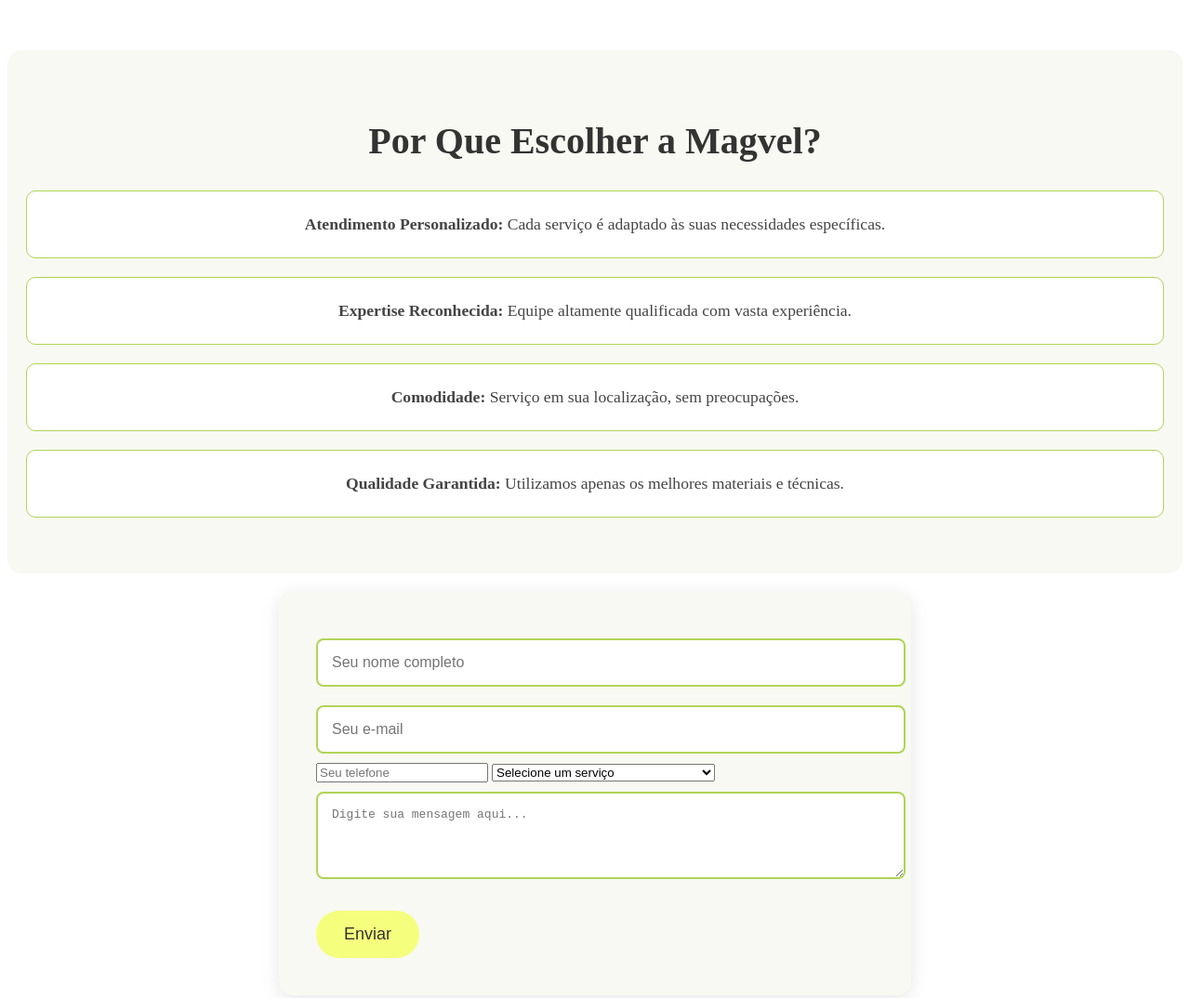
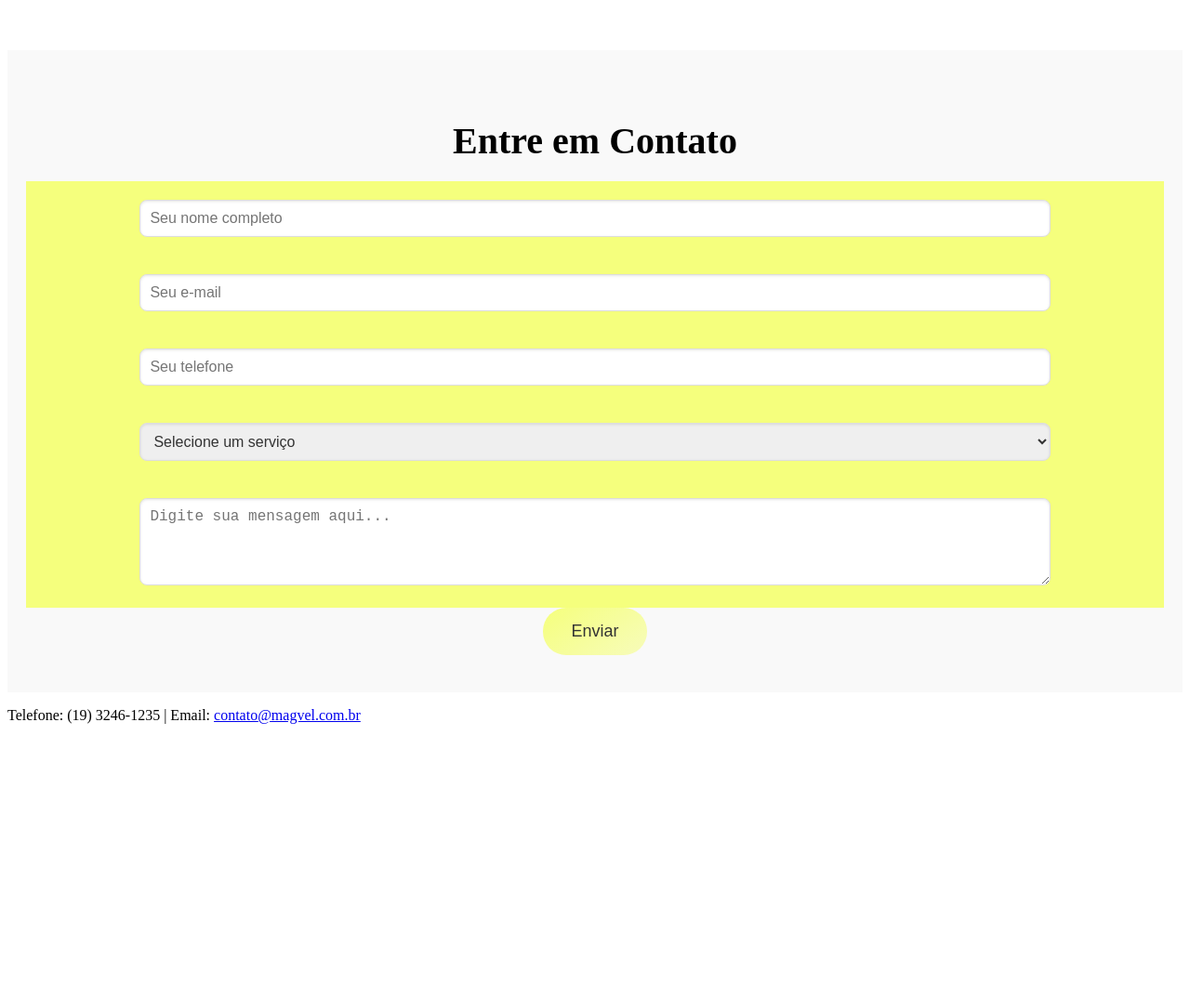
Before and after one commit to Ikaterin-crtl/LandingPageMagvel, a plain HTML site: page index.html in a window 1280 px wide. Shown: the part 1800-2874 px from the top of the page at 93% size. After the commit the page ends 2595 px from the top, so only its background shows below. Drawn offline with Linux system fonts and the light colour scheme.

Commit message:
commit formulario

```diff
--- a/index.html
+++ b/index.html
@@ -63,32 +63,21 @@
         </div>
     </div>
 
-    <!-- Seção de Benefícios -->
-<section class="benefits">
-    <h2>Por Que Escolher a Magvel?</h2>
-    <ul>
-        <li>
-            <strong>Atendimento Personalizado:</strong> Cada serviço é adaptado às suas necessidades específicas.
-        </li>
-        <li>
-            <strong>Expertise Reconhecida:</strong> Equipe altamente qualificada com vasta experiência.
-        </li>
-        <li>
-            <strong>Comodidade:</strong> Serviço em sua localização, sem preocupações.
-        </li>
-        <li>
-            <strong>Qualidade Garantida:</strong> Utilizamos apenas os melhores materiais e técnicas.
-        </li>
-    </ul>
-</section>
-
    <!-- Seção do Formulário -->
 <section class="contact-form-section" id="formulario">
+    <h2>Entre em Contato</h2>
     <div class="contact-form-container">
         <form id="maintenanceForm" class="contact-form" method="POST" action="process_form.php">
+            <div class="form-field">
                 <input type="text" id="name" name="name" required placeholder="Seu nome completo">
+            </div>
+            <div class="form-field">
                 <input type="email" id="email" name="email" required placeholder="Seu e-mail">
+            </div>
+            <div class="form-field">
                 <input type="tel" id="phone" name="phone" required placeholder="Seu telefone" maxlength="15">
+            </div>
+            <div class="form-field">
                 <select id="service" name="service" required>
                     <option value="" disabled selected>Selecione um serviço</option>
                     <option value="Manutenção Preventiva">Manutenção Preventiva</option>
@@ -100,16 +89,19 @@
                     <option value="Manutenção em Freios e Suspensão">Manutenção em Freios e Suspensão</option>
                     <option value="Troca de Pneus">Troca de Pneus</option>
                 </select>
+            </div>
+            <div class="form-field">
                 <textarea id="message" name="message" rows="4" required placeholder="Digite sua mensagem aqui..."></textarea>
+            </div>
             <button type="submit" class="cta-button">Enviar</button>
         </form>
-            <div id="feedbackMessage" style="display:none; margin-top: 10px;"></div> <!-- Mensagem de feedback -->
+        <div id="feedbackMessage" style="display:none; margin-top: 10px;"></div>
     </div>
 </section>
 
     <!-- Rodapé -->
     <footer class="footer">
-        <p>Telefone: (19) 3246-1235 | Email: contato@magvel.com.br</p>
+        <p>Telefone: (19) 3246-1235 | Email: <a href="mailto:contato@magvel.com.br">contato@magvel.com.br</a></p>
     </footer>
 
     <script src="script.js"></script>
--- a/script.js
+++ b/script.js
@@ -1,69 +1,132 @@
 document.addEventListener("DOMContentLoaded", function () {
     const servicosSection = document.getElementById('servicos');
     const quadrados = document.querySelectorAll('.quadrado');
+    const form = document.querySelector('.contact-form');
+    const fields = document.querySelectorAll('.form-field');
+    const phoneInput = document.getElementById('phone');
+    let currentFieldIndex = 0;
 
     const colors = ['green-lime', 'dark-gray', 'dark-gray', 'green-lime', 'green-lime', 'dark-gray'];
     let currentIndex = 0;
     let intervalId;
 
+    // Efeito dos quadrados
     const resetQuadrados = () => {
-        // Reseta todos os quadrados para a cor original (off-white)
         quadrados.forEach(quadrado => {
             quadrado.classList.remove('green-lime', 'dark-gray', 'active');
         });
     };
 
     const activateQuadrados = () => {
-        // Ativa a cor escondida do quadrado atual
         quadrados[currentIndex].classList.add(colors[currentIndex]);
-        quadrados[currentIndex].classList.add('active'); // Adiciona classe active
+        quadrados[currentIndex].classList.add('active');
 
-        // Desativa o quadrado anterior
         if (currentIndex > 0) {
             quadrados[currentIndex - 1].classList.remove(colors[currentIndex - 1]);
-            quadrados[currentIndex - 1].classList.remove('active'); // Remove a classe active
+            quadrados[currentIndex - 1].classList.remove('active');
         } else {
-            // Se for o primeiro quadrado, apenas remove a classe do último
             quadrados[quadrados.length - 1].classList.remove(colors[quadrados.length - 1]);
             quadrados[quadrados.length - 1].classList.remove('active');
         }
 
         currentIndex++;
 
-        // Reinicia o índice se todos os quadrados foram ativados
         if (currentIndex >= quadrados.length) {
-            currentIndex = 0; // Reinicia o índice
-            clearInterval(intervalId); // Limpa o intervalo atual
-            resetQuadrados(); // Reseta os quadrados para off-white
-            setTimeout(startEffect, 13000); // Aguarda 13 segundos antes de reiniciar
+            currentIndex = 0;
+            clearInterval(intervalId);
+            resetQuadrados();
+            setTimeout(startEffect, 13000);
         }
     };
 
     const startEffect = () => {
-        // Altera a velocidade aqui para 150ms
-        intervalId = setInterval(activateQuadrados, 150); // Intervalo de 150ms para acender
+        intervalId = setInterval(activateQuadrados, 150);
     };
 
     const handleScroll = () => {
         const rect = servicosSection.getBoundingClientRect();
         if (rect.top <= window.innerHeight && rect.bottom >= 0) {
-            startEffect(); // Inicia o efeito
-            window.removeEventListener('scroll', handleScroll); // Remove o listener após ativar
+            startEffect();
+            window.removeEventListener('scroll', handleScroll);
         }
     };
 
-    // Adiciona evento de mouse sobre os quadrados
+    // Máscara de telefone
+    phoneInput.addEventListener('input', function () {
+        let value = this.value.replace(/\D/g, '');
+
+        if (value.length > 10) {
+            value = value.replace(/(\d{2})(\d{5})(\d{4})/, '($1) $2-$3');
+        } else if (value.length > 5) {
+            value = value.replace(/(\d{2})(\d{5})/, '($1) $2');
+        } else if (value.length > 2) {
+            value = value.replace(/(\d{2})/, '($1)');
+        }
+
+        this.value = value;
+    });
+
+    // Efeito de carregamento do formulário
+    function simulateLoading() {
+        if (currentFieldIndex < fields.length) {
+            fields[currentFieldIndex].classList.add('loading', 'fade'); // Adiciona classes de loading e fade
+
+            setTimeout(() => {
+                fields[currentFieldIndex].classList.remove('show', 'loading', 'fade');
+                fields[currentFieldIndex].classList.add('hide');
+                currentFieldIndex++;
+
+                if (currentFieldIndex < fields.length) {
+                    fields[currentFieldIndex].classList.remove('hide');
+                    fields[currentFieldIndex].classList.add('show');
+                    simulateLoading();
+                } else {
+                    // Rola para o topo da página após o envio
+                    window.scrollTo({
+                        top: 0,
+                        behavior: 'smooth'
+                    });
+                    console.log('Formulário enviado!'); // Aqui você pode adicionar algum efeito de feedback após o envio
+                }
+            }, 1000); // Duração da animação de carregamento
+        }
+    }
+
+    // Evento de submissão
+    form.addEventListener('submit', function (e) {
+        e.preventDefault();
+        currentFieldIndex = 0; // Reinicia o índice ao enviar o formulário
+        fields.forEach(field => {
+            field.classList.add('hide'); // Esconde todos os campos ao enviar
+        });
+        simulateLoading(); // Inicia a animação de carregamento
+    });
+
+    window.addEventListener('scroll', handleScroll);
+
+    // Adiciona eventos para os quadrados
     quadrados.forEach(quadrado => {
         quadrado.addEventListener('mouseenter', () => {
-            quadrado.classList.add('jump'); // Adiciona classe de salto
-            quadrado.classList.add('active'); // Adiciona a classe active para acender
+            quadrado.classList.add('jump', 'active');
         });
 
         quadrado.addEventListener('mouseleave', () => {
-            quadrado.classList.remove('jump'); // Remove classe de salto
-            quadrado.classList.remove('active'); // Remove a classe active
+            quadrado.classList.remove('jump', 'active');
         });
     });
 
-    window.addEventListener('scroll', handleScroll);
+    // Função para mostrar os campos do formulário com atraso
+    const showFields = () => {
+        let delay = 0;
+        fields.forEach((field, index) => {
+            setTimeout(() => {
+                field.classList.add('loading'); // Adiciona a classe de carregamento
+                field.style.opacity = '1'; // Torna o campo visível
+                field.classList.remove('hide'); // Remove a classe hide se estava escondido
+            }, delay);
+            delay += 500; // Aumenta o atraso a cada campo
+        });
+    };
+
+    showFields(); // Chama a função para mostrar os campos
 });
--- a/styles.css
+++ b/styles.css
@@ -249,111 +249,153 @@
     }
 }
 
-.benefits {
-    background-color: #F8F9F2; /* Cor de fundo suave */
-    padding: 40px 20px;
-    border-radius: 15px;
-    text-align: center;
-    position: relative;
+/* Estilos Globais */
+.contact-form input,
+.contact-form select,
+.contact-form textarea {
+    box-sizing: border-box; /* Para incluir padding e borda */
 }
 
-.benefits h2 {
-    font-size: 2.5em;
-    margin-bottom: 30px; /* Aumentando o espaço abaixo do título */
-    color: #333;
+/* Estilo da Seção do Formulário */
+.contact-form-section {
+    background-color: #f9f9f9; /* Cor de fundo leve */
+    padding: 40px 20px; /* Espaçamento interno */
+    text-align: center; /* Centraliza o conteúdo */
 }
 
-.benefits ul {
-    list-style: none;
-    padding: 0;
+/* Estilos para o Título */
+.contact-form-section h2 {
+    font-size: 2.5em; /* Tamanho do título */
+    margin-bottom: 20px; /* Espaço abaixo do título */
 }
 
-.benefits li {
-    position: relative;
-    padding: 25px; /* Aumentando o espaço interno */
-    margin: 20px 0; /* Aumentando a margem entre os itens */
-    background-color: #FFFFFF; /* Fundo branco para os itens */
-    border: 1px solid #B0D457; /* Borda verde mais suave */
-    border-radius: 10px;
-    overflow: hidden;
-    transition: transform 0.4s ease, box-shadow 0.4s ease; /* Transições suaves */
-    font-size: 1.1em; /* Aumentando um pouco o tamanho da fonte para melhor legibilidade */
-    color: #444; /* Mudando a cor do texto para um tom mais suave */
-}
-
-.benefits li::after {
-    content: '';
-    position: absolute;
-    bottom: -15px;
-    left: 0;
-    right: 0;
-    height: 20px;
-    background-color: #F8F9F2; /* Cor de fundo da seção */
-    transform: skewY(-5deg);
-    z-index: -1;
-}
-
-.benefits li:hover {
-    transform: translateY(-5px);
-    box-shadow: 0 4px 15px rgba(0, 0, 0, 0.15); /* Sombra mais suave */
-}
-
-
-/* Estilo Geral do Formulário */
-form {
-    background-color: #F8F9F2; /* Cor de fundo suave */
-    padding: 40px;
-    border-radius: 15px;
-    box-shadow: 0 4px 20px rgba(0, 0, 0, 0.1); /* Sombra suave */
-    max-width: 600px; /* Largura máxima do formulário */
-    margin: 20px auto; /* Centraliza o formulário na página */
-}
-
-/* Estilo dos Campos de Entrada */
-input[type="text"],
-input[type="email"],
-textarea {
-    width: 100%; /* Largura total */
-    padding: 15px; /* Preenchimento interno */
-    margin: 10px 0; /* Margem entre os campos */
-    border: 2px solid #B0D457; /* Borda verde suave */
-    border-radius: 8px; /* Bordas arredondadas */
-    font-size: 1em; /* Tamanho da fonte */
+/* Estilos dos Campos de Entrada */
+.contact-form input,
+.contact-form select,
+.contact-form textarea {
+    width: 80%; /* Ajustada para 80% da largura do formulário */
+    padding: 10px; /* Espaçamento interno */
+    margin: 20px 0; /* Espaçamento entre os campos */
+    border: 1px solid #ddd;
+    border-radius: 8px;
+    font-size: 1rem;
+    color: #333;
+    box-shadow: inset 0 1px 3px rgba(0, 0, 0, 0.1);
     transition: border-color 0.3s ease, box-shadow 0.3s ease; /* Transições suaves */
 }
 
-/* Efeito de hover nos campos de entrada */
-input[type="text"]:hover,
-input[type="email"]:hover,
-textarea:hover {
-    border-color: #D0E02A; /* Cor da borda ao passar o mouse */
-    box-shadow: 0 0 5px rgba(208, 224, 42, 0.6); /* Sombra ao passar o mouse */
+/* Estilos do Botão */
+.contact-form button {
+    padding: 15px 30px; /* Espaçamento interno */
+    background: linear-gradient(145deg, rgba(245, 255, 125, 1) 0%, rgba(245, 255, 125, 0.5) 100%); /* Gradiente do verde */
+    color: #333; /* Cor do texto */
+    border: none; /* Remove borda padrão */
+    border-radius: 25px; /* Bordas arredondadas */
+    font-size: 18px; /* Tamanho da fonte */
+    cursor: pointer; /* Cursor em forma de mão */
+    transition: background-color 0.3s ease, transform 0.3s ease; /* Transição suave */
 }
 
-/* Estilo do Botão do Formulário */
-button {
-    background-color: #F5FF7D; /* Cor de fundo do botão */
-    color: #333; /* Cor do texto */
-    padding: 15px 30px; /* Preenchimento interno do botão */
-    border: none; /* Sem borda */
-    border-radius: 25px; /* Bordas arredondadas */
-    font-size: 18px; /* Tamanho da fonte */
-    cursor: pointer; /* Muda o cursor para pointer */
-    transition: background-color 0.3s ease, transform 0.2s ease; /* Transições suaves */
-    margin-top: 20px; /* Margem acima do botão */
+/* Efeito de Hover para o Botão de Envio */
+.contact-form button:hover {
+    transform: scale(1.1); /* Aumenta o tamanho ao passar o mouse */
+    background-color: #D0E02A; /* Muda a cor ao passar o mouse */
 }
 
-/* Efeito de hover para o botão */
-button:hover {
-    background-color: #D0E02A; /* Cor do botão ao passar o mouse */
-    transform: translateY(-3px); /* Salto ao passar o mouse */
+/* Efeitos de Foco */
+.contact-form input:focus,
+.contact-form select:focus,
+.contact-form textarea:focus {
+    border-color: rgba(245, 255, 125, 0.8); /* Borda verde mais suave ao focar */
+    box-shadow: 0 0 10px rgba(245, 255, 125, 0.5); /* Efeito de brilho ao focar */
 }
 
-/* Efeito de foco nos campos de entrada */
-input[type="text"]:focus,
-input[type="email"]:focus,
-textarea:focus {
-    outline: none; /* Remove a borda padrão de foco */
-    border-color: #D0E02A; /* Muda a cor da borda quando em foco */
-    box-shadow: 0 0 5px rgba(208, 224, 42, 0.6); /* Sombra ao focar no campo */
+/* Efeitos de Hover nos Campos */
+.contact-form input:hover,
+.contact-form select:hover,
+.contact-form textarea:hover {
+    box-shadow: 0 0 8px 2px rgba(245, 255, 125, 0.8); /* Brilho suave em amarelo */
 }
+
+/* Efeitos e Animações */
+.input-field.filled {
+    background: linear-gradient(to right, rgba(245, 255, 125, 0.5), rgba(245, 255, 125, 0.5)) no-repeat;
+    background-size: 100% 100%;
+    animation: slide-reflection 0.4s forwards; /* Efeito de animação */
+}
+
+/* Efeitos de Carregamento */
+.form-field {
+    transition: opacity 0.5s ease; /* Transição suave da opacidade */
+    opacity: 1; /* Torna os campos visíveis desde o início */
+}
+
+.form-field.show {
+    opacity: 1; /* Torna o campo visível */
+}
+
+.form-field.hide {
+    opacity: 0; /* Torna o campo invisível */
+}
+
+.form-field.loading {
+    background-color: #f5ff7d; /* Cor de fundo enquanto carrega */
+    animation: loadingEffect 1s forwards; /* Animação de carregamento */
+}
+
+/* Estilo da Luz */
+.luz {
+    opacity: 0; /* Inicialmente invisível */
+    transition: opacity 0.5s ease-in; /* Transição suave para a opacidade */
+}
+
+/* Classe ativa para fade-in */
+.luz.active {
+    opacity: 1; /* Visível */
+}
+
+/* Ajustes Responsivos */
+@media (max-width: 768px) {
+    .contact-form-container {
+        padding: 10px;
+        width: 100%;
+    }
+    input, textarea, button {
+        font-size: 1rem;
+    }
+}
+
+/* Keyframes de Animação */
+@keyframes loadingEffect {
+    0% {
+        transform: scale(1); /* Tamanho original */
+    }
+    50% {
+        transform: scale(1.05); /* Aumenta levemente */
+    }
+    100% {
+        transform: scale(1); /* Retorna ao tamanho original */
+    }
+}
+
+@keyframes fadeIn {
+    0% {
+        opacity: 0;
+        transform: scale(0.9); /* Um pouco menor no início */
+    }
+    100% {
+        opacity: 1;
+        transform: scale(1); /* Retorna ao tamanho original */
+    }
+}
+
+@keyframes fadeOut {
+    0% {
+        opacity: 1;
+        transform: scale(1); /* Tamanho original */
+    }
+    100% {
+        opacity: 0;
+        transform: scale(0.9); /* Um pouco menor ao sair */
+    }
+}
```
Lines whose indentation alone changed are shown as unchanged.
